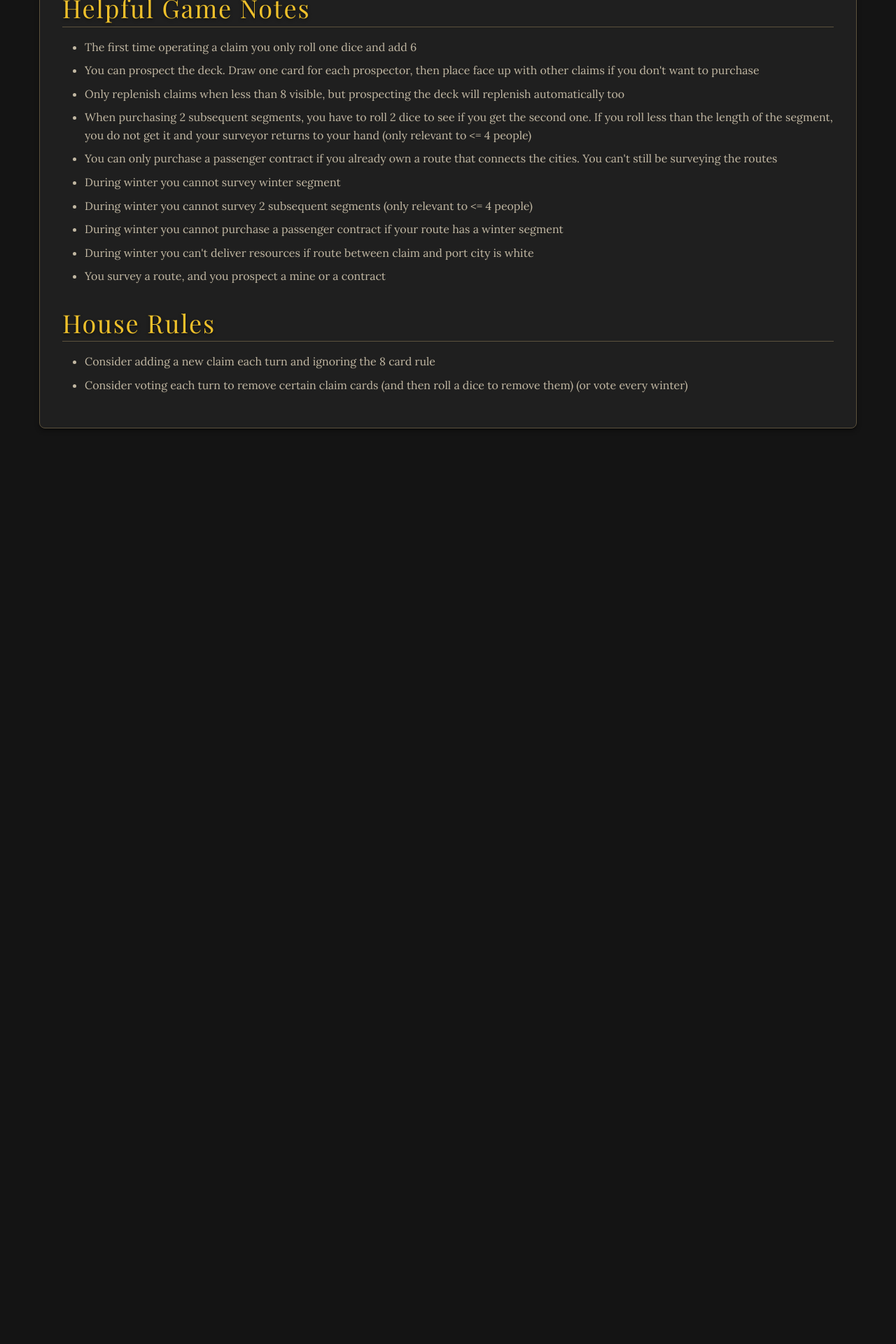
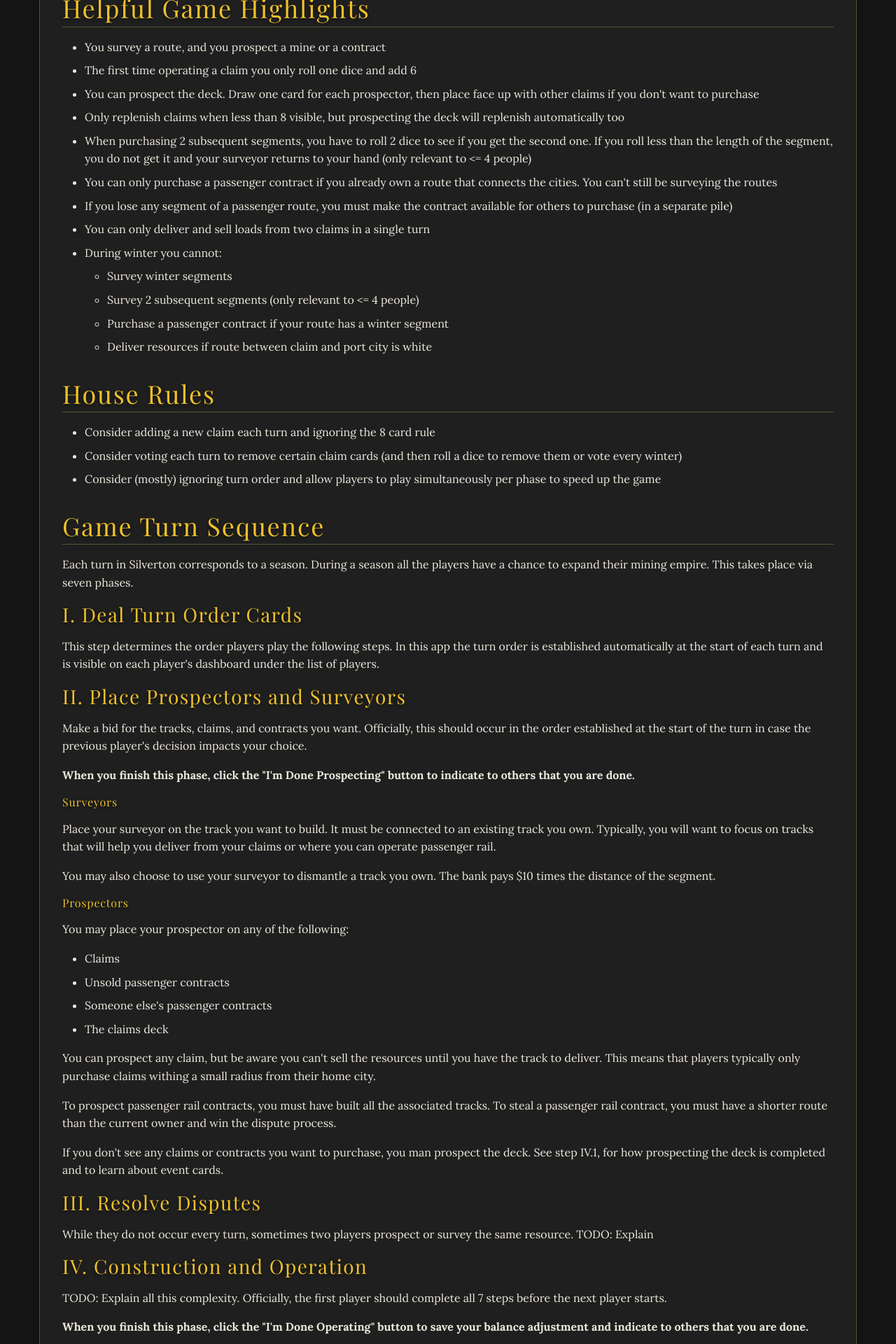
Before and after one commit to aciccarello/silverton, a SvelteKit app: page /rules in a window 1280 px wide. Shown: the part 800-2720 px from the top of the page at 70% size. Before the commit the page ends 1476 px from the top, so only its background shows below. Built offline with nearby package versions, Linux system fonts and the light colour scheme; a web font is replaced by a local one.

Commit message:
add WIP rules

```diff
--- a/src/routes/rules/+page.svelte
+++ b/src/routes/rules/+page.svelte
@@ -25,25 +25,185 @@
     <li>Once the game starting order has been assigned, each player should locate the surveyors and prospectors assigned to their position. The rest go back into their bag</li>
   </ul>
 
-  <h2>Helpful Game Notes</h2>
+  <h2>Helpful Game Highlights</h2>
   <ul>
+    <li>You survey a route, and you prospect a mine or a contract</li>
     <li>The first time operating a claim you only roll one dice and add 6</li>
     <li>You can prospect the deck. Draw one card for each prospector, then place face up with other claims if you don't want to purchase</li>
     <li>Only replenish claims when less than 8 visible, but prospecting the deck will replenish automatically too</li>
     <li>When purchasing 2 subsequent segments, you have to roll 2 dice to see if you get the second one. If you roll less than the length of the segment, you do not get it and your surveyor returns to your hand (only relevant to &lt;= 4 people)</li>
     <li>You can only purchase a passenger contract if you already own a route that connects the cities. You can't still be surveying the routes</li>
-    <li>During winter you cannot survey winter segment</li>
-    <li>During winter you cannot survey 2 subsequent segments (only relevant to &lt;= 4 people)</li>
-    <li>During winter you cannot purchase a passenger contract if your route has a winter segment</li>
-    <li>During winter you can't deliver resources if route between claim and port city is white</li>
-    <li>You survey a route, and you prospect a mine or a contract</li>
+	<li>If you lose any segment of a passenger route, you must make the contract available for others to purchase (in a separate pile)</li>
+	<li>You can only deliver and sell loads from two claims in a single turn</li>
+    <li>During winter you cannot:</li>
+	  <ul>
+		<li>Survey winter segments</li>
+		<li>Survey 2 subsequent segments (only relevant to &lt;= 4 people)</li>
+		<li>Purchase a passenger contract if your route has a winter segment</li>
+		<li>Deliver resources if route between claim and port city is white</li>
+	  </ul>
   </ul>
 
   <h2>House Rules</h2>
   <ul>
     <li>Consider adding a new claim each turn and ignoring the 8 card rule</li>
-    <li>Consider voting each turn to remove certain claim cards (and then roll a dice to remove them) (or vote every winter)</li>
+    <li>Consider voting each turn to remove certain claim cards (and then roll a dice to remove them or vote every winter)</li>
+	<li>Consider (mostly) ignoring turn order and allow players to play simultaneously per phase to speed up the game</li>
   </ul>
+
+  <h2>Game Turn Sequence</h2>
+  <p>
+	Each turn in Silverton corresponds to a season.
+	During a season all the players have a chance to expand their mining empire.
+	This takes place via seven phases.
+  </p>
+
+  <h3>I. Deal Turn Order Cards</h3>
+  <p>
+	This step determines the order players play the following steps.
+	In this app the turn order is established automatically at the start of each turn and is visible on each player's dashboard under the list of players.
+  </p>
+
+  <h3>II. Place Prospectors and Surveyors</h3>
+  <p>
+	Make a bid for the tracks, claims, and contracts you want.
+	Officially, this should occur in the order established at the start of the turn in case the previous player's decision impacts your choice.
+  </p>
+  <p>
+	<strong>When you finish this phase, click the "I'm Done Prospecting" button to indicate to others that you are done.</strong>
+  </p>
+
+  <h4>Surveyors</h4>
+  <p>
+	Place your surveyor on the track you want to build.
+	It must be connected to an existing track you own.
+	Typically, you will want to focus on tracks that will help you deliver from your claims or where you can operate passenger rail.
+  </p>
+  <p>
+	You may also choose to use your surveyor to dismantle a track you own.
+	The bank pays $10 times the distance of the segment.
+  </p>
+
+  <h4>Prospectors</h4>
+  <p>
+	You may place your prospector on any of the following:
+  </p>
+  <ul>
+    <li>Claims</li>
+    <li>Unsold passenger contracts</li>
+    <li>Someone else's passenger contracts</li>
+    <li>The claims deck</li>
+  </ul>
+  <p>
+	You can prospect any claim, but be aware you can't sell the resources until you have the track to deliver.
+	This means that players typically only purchase claims withing a small radius from their home city.
+  </p>
+  <p>
+	To prospect passenger rail contracts, you must have built all the associated tracks.
+	To steal a passenger rail contract, you must have a shorter route than the current owner and win the dispute process.
+  </p>
+  <p>
+	If you don't see any claims or contracts you want to purchase, you man prospect the deck.
+	See step IV.1, for how prospecting the deck is completed and to learn about event cards.
+  </p>
+
+  <h3>III. Resolve Disputes</h3>
+  <p>
+    While they do not occur every turn, sometimes two players prospect or survey the same resource.
+	TODO: Explain
+  </p>
+
+  <h3>IV. Construction and Operation</h3>
+  <p>
+    TODO: Explain all this complexity.
+	Officially, the first player should complete all 7 steps before the next player starts.
+  </p>
+  <p>
+	<strong>When you finish this phase, click the "I'm Done Operating" button to save your balance adjustment and indicate to others that you are done.</strong>
+  </p>
+  <h4>1. Buy Claims/Contracts</h4>
+  <p>
+    During this step, you can complete the purchase of any claims or contracts your prospector is on and pay the bank its cost.
+	You are not required to purchase claims and contracts you prospected, so you can decide to decline a purchase.
+	If you prospected the deck, this is when you would turn the top card face up and decide if you want to purchase the claim.
+	If you drew an event card, it take effect immediately.
+  </p>
+
+  <h4>2. Build Track</h4>
+  <p>
+    In this step, you pay the bank the cost of the track your surveyor is on, as indicated in the number in the box of the track.
+	When purchased, you place a colored box on the track box.
+	If you have two surveyors and are building two consecutive tracks, roll two die.
+	If the roll is greater than the distance of the second track segment, you are allowed to build.
+  </p>
+  <p>
+	If you run out of track segments you can remove another segment from the board, and it is considered abandoned (no money is received from the bank).
+	If you placed your surveyor on an existing track segment you have, you receive $10 times the distance of the segment from the bank.
+  </p>
+
+  <h4>3. Operate Claims</h4>
+  <p>
+    In this step, you decide which claims you want to operate.
+	Each claim has an associated cost with operating.
+	To operate, roll two dice.
+	The sum will correspond with a number of resources received.
+	The first time you operate a mine, you automatically get a 6 for the first die, so only one roll is needed.
+  </p>
+  <p>
+	If your total is too low, your mine can become depleted.
+	You will no longer be able to operate it in the future.
+	If the claim has previously produced freight, use a "Depleted" marker to indicate that is is inoperable.
+	After all freight is delivered, the card can be moved to the discard pile.
+  </p>
+
+  <h4>4. Make Deals</h4>
+  <p>
+    Players may make trades or deals with other players.
+	They may choose to make deals for claims, track segments, or freight.
+	Freight on other player's claims may be bought if it can and will be delivered this turn.
+	This means all track requirements and delivery limits apply.
+  </p>
+
+  <h4>5. Collect Passenger Revenue</h4>
+  <p>
+	This is the step where you would operate your passenger contracts.
+	Each contract indicates how much it pays per turn.
+	Be aware that some contracts have discard conditions such as a certain number of mine depletions.
+	You also may not operate passenger routes over white segments during winter turns.
+  </p>
+
+  <h4>6. Deliver Loads</h4>
+  <p>
+	This is the step where you would move your resources from your claims to the market to sell.
+	Note that you can only sell freight from 2 claims per turn and markets may have a cap on how much can be sold per player per turn.
+	You also may not deliver loads over white segments during winter turns.
+  </p>
+
+  <h4>7. Pay Fines</h4>
+  <p>
+	Event cards from prospecting the deck may involve paying fines.
+	This is the step when you would pay the amount indicated.
+	This is also when you would work on getting a prospector or surveyor out of jail.
+  </p>
+
+  <h3>V. Roll For Price Changes</h3>
+  <p>
+    After all the goods have been delivered, roll dice to see how the market changes for next turn.
+  </p>
+
+  <h3>VI. Replenish Cards</h3>
+  <p>
+    If there are less than 8 available claim cards, turn over more cards till the total is 8.
+	If an event card is found, shuffle it back into the deck.
+	If any passenger contract cards were taken, turn over the cards that were underneath.
+  </p>
+
+  <h3>VII. Advance Game Turn Marker</h3>
+  <p>
+	Update the game turn to change the season.
+	<strong>When everyone is ready, one player should click the "Next Turn" button towards the bottom of the page to change the phase and shuffle the turn order for the next round.</strong>
+  </p>
+
 </div>
 
 <style>
@@ -64,6 +224,5 @@
 
   li {
     margin-bottom: var(--spacing-sm);
-    color: var(--color-text-secondary);
   }
 </style>
```
